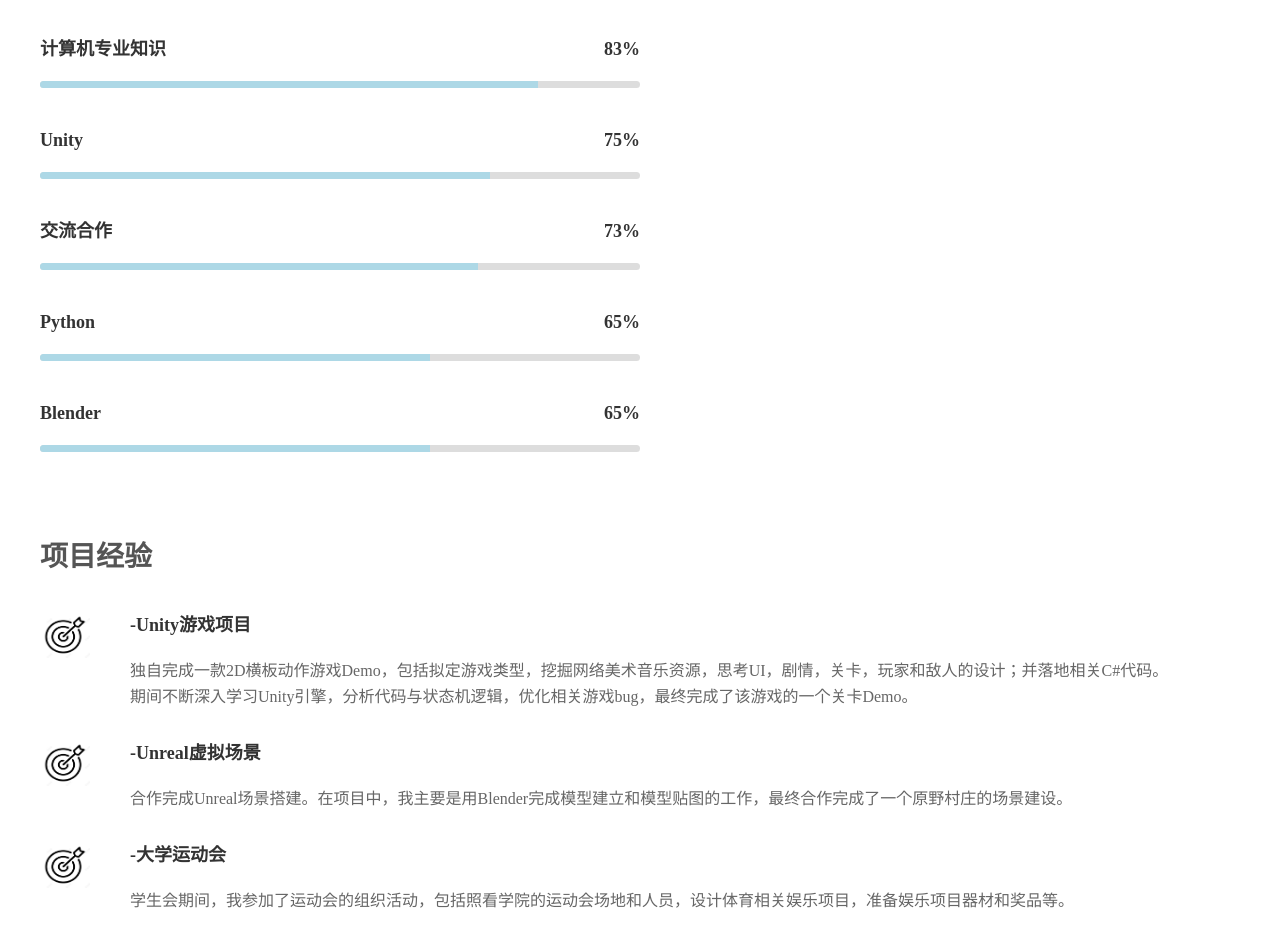
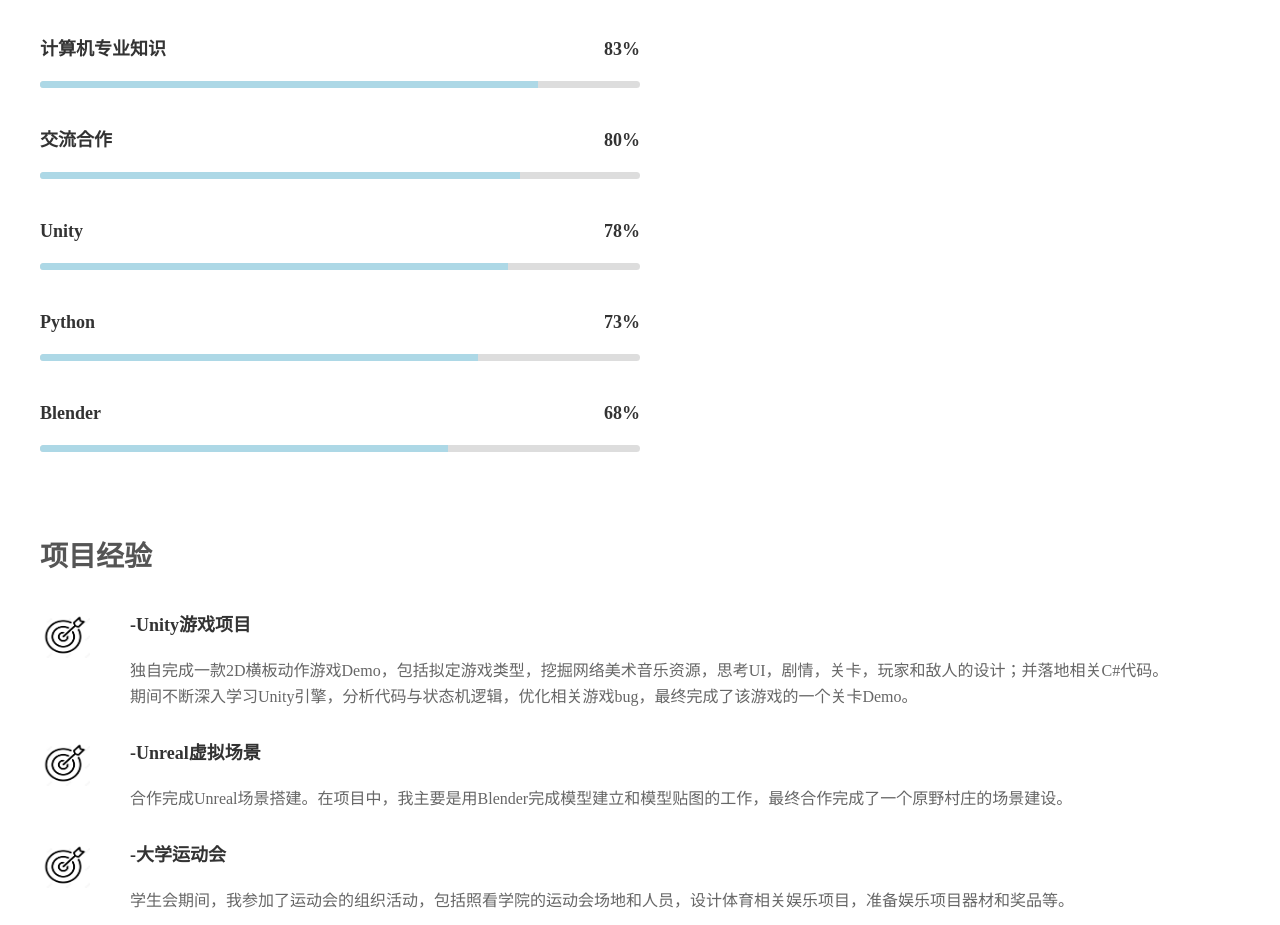
Before and after one commit to TDnDl/resume, a plain HTML site: page index.html in a window 1280 px wide. Shown: the part 1563-2488 px from the top of the page. Drawn offline with Linux system fonts and the light colour scheme.

Commit message:
Add files via upload

```diff
--- a/index.html
+++ b/index.html
@@ -115,34 +115,35 @@
                     <div class="progress-in" style="width:83%"></div>
                 </div>
             </div>
+            <!--技能2-->
+            <div class="skill">
+                <p class="tit">
+                    <span>交流合作</span>
+                    <span>80%</span>
+                </p>
+                <div class="progress">
+                    <div class="progress-in" style="width:80%"></div>
+                </div>
+            </div>
             <!--技能3-->
             <div class="skill">
                 <p class="tit">
                     <span>Unity</span>
-                    <span>75%</span>
+                    <span>78%</span>
                 </p>
                 <div class="progress">
-                    <div class="progress-in" style="width:75%"></div>
+                    <div class="progress-in" style="width:78%"></div>
                 </div>
             </div>
-            <!--技能2-->
+
+            <!--技能6-->
             <div class="skill">
                 <p class="tit">
-                    <span>交流合作</span>
+                    <span>Python</span>
                     <span>73%</span>
                 </p>
                 <div class="progress">
                     <div class="progress-in" style="width:73%"></div>
-                </div>
-            </div>
-             <!--技能6-->
-            <div class="skill">
-                <p class="tit">
-                    <span>Python</span>
-                    <span>65%</span>
-                </p>
-                <div class="progress">
-                    <div class="progress-in" style="width:65%"></div>
                 </div>
             </div>
 
@@ -150,10 +151,10 @@
             <div class="skill">
                 <p class="tit">
                     <span>Blender</span>
-                    <span>65%</span>
+                    <span>68%</span>
                 </p>
                 <div class="progress">
-                    <div class="progress-in" style="width:65%"></div>
+                    <div class="progress-in" style="width:68%"></div>
                 </div>
             </div>
 
```
